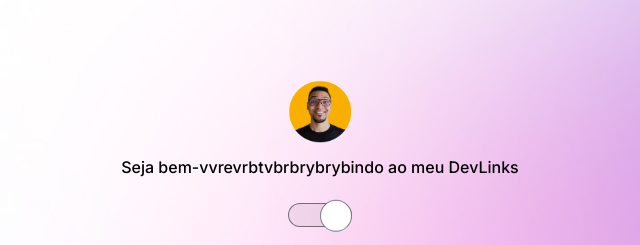
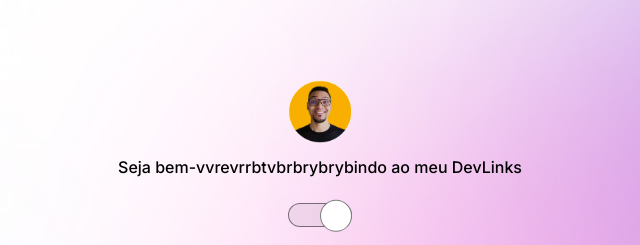
Before and after one commit to leivass/Project-Discover, a plain HTML site: page index.html in a window 1280 px wide. Shown: the top 245 px of the page, 320-960 px from the left. Drawn offline with nearby package versions, Linux system fonts and the light colour scheme.

Commit message:
adjust seja bem-vindo

```diff
--- a/index.html
+++ b/index.html
@@ -18,7 +18,7 @@
     <div id="container">
       <div id="profile">
         <img src="/assets/avatar.png" alt="avatar" />
-        <p>Seja bem-vvrevrbtvbrbrybrybindo ao meu DevLinks</p>
+        <p>Seja bem-vvrevrrbtvbrbrybrybindo ao meu DevLinks</p>
       </div>
 
       <div id="switch" onclick="toggleMode()">
```
